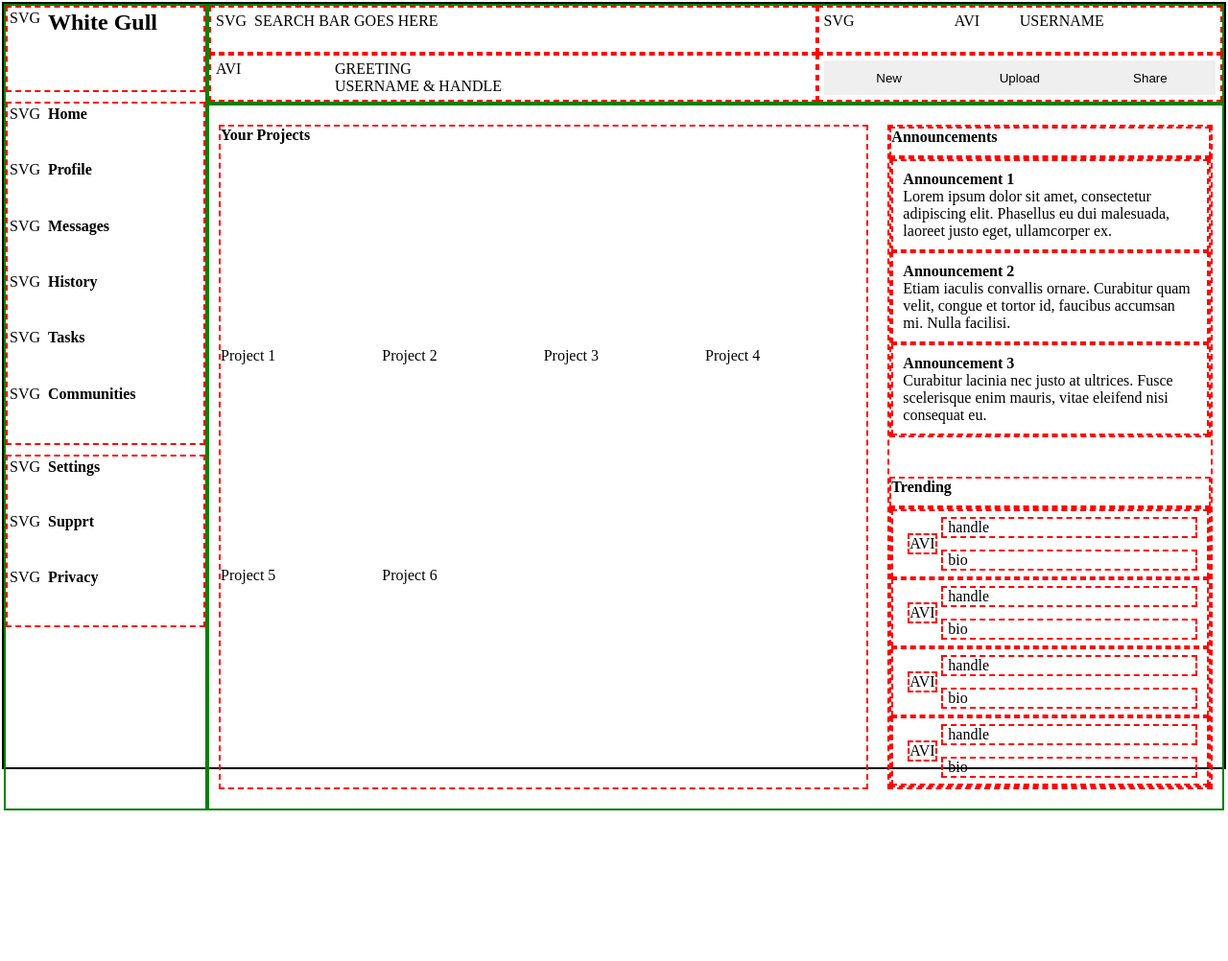
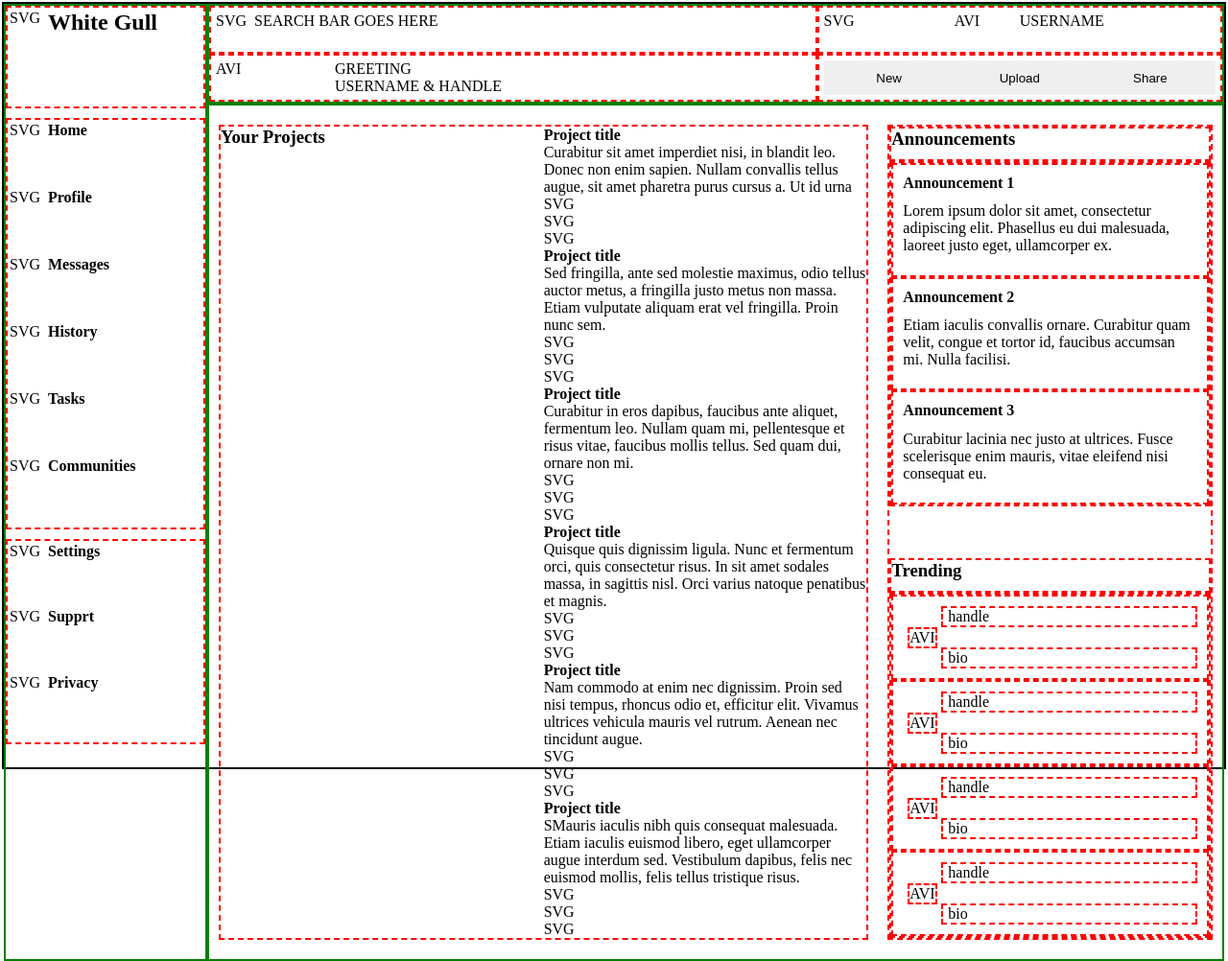
Before and after one commit to Semidime/odin-admin-page, a plain HTML site: page index.html in a window 1280 px wide. Shown: the whole page at 96% size. Before the commit the page ends 845 px from the top, so only its background shows below. Drawn offline with Linux system fonts and the light colour scheme.

Commit message:
content: adds Project child elements.

```diff
--- a/index.html
+++ b/index.html
@@ -79,17 +79,87 @@
     </div>
     <div class="main">
         <div class="main-section1">
-            <h4>Your Projects</h4>
-            <div class="project-card">Project 1</div>
-            <div class="project-card">Project 2</div>
-            <div class="project-card">Project 3</div>
-            <div class="project-card">Project 4</div>
-            <div class="project-card">Project 5</div>
-            <div class="project-card">Project 6</div>
+            <div class="project-heading">
+                <h3>Your Projects</h3>
+            </div>
+            <div class="project-card-group">
+                <div class="project-card">
+                    <div class="project-name">
+                        <h4>Project title</h4>
+                    </div>
+                    <div class="project-text">Curabitur sit amet imperdiet nisi, in blandit leo. Donec non enim sapien.
+                        Nullam convallis tellus augue, sit amet pharetra purus cursus a. Ut id urna</div>
+                    <div class="project-icon-group">
+                        <div class="project-icon1">SVG</div>
+                        <div class="project-icon2">SVG</div>
+                        <div class="project-icon3">SVG</div>
+                    </div>
+                </div>
+                <div class="project-card">
+                    <div class="project-name">
+                        <h4>Project title</h4>
+                    </div>
+                    <div class="project-text">Sed fringilla, ante sed molestie maximus, odio tellus auctor metus,
+                        a fringilla justo metus non massa. Etiam vulputate aliquam erat vel fringilla. Proin nunc sem.</div>
+                    <div class="project-icon-group">
+                        <div class="project-icon1">SVG</div>
+                        <div class="project-icon2">SVG</div>
+                        <div class="project-icon3">SVG</div>
+                    </div>
+                </div>
+                <div class="project-card">
+                    <div class="project-name">
+                        <h4>Project title</h4>
+                    </div>
+                    <div class="project-text">Curabitur in eros dapibus, faucibus ante aliquet, fermentum leo.
+                        Nullam quam mi, pellentesque et risus vitae, faucibus mollis tellus. Sed quam dui, ornare non mi.</div>
+                    <div class="project-icon-group">
+                        <div class="project-icon1">SVG</div>
+                        <div class="project-icon2">SVG</div>
+                        <div class="project-icon3">SVG</div>
+                    </div>
+                </div>
+                <div class="project-card">
+                    <div class="project-name">
+                        <h4>Project title</h4>
+                    </div>
+                    <div class="project-text">Quisque quis dignissim ligula. Nunc et fermentum orci, quis consectetur risus.
+                        In sit amet sodales massa, in sagittis nisl. Orci varius natoque penatibus et magnis.</div>
+                    <div class="project-icon-group">
+                        <div class="project-icon1">SVG</div>
+                        <div class="project-icon2">SVG</div>
+                        <div class="project-icon3">SVG</div>
+                    </div>
+                </div>
+                <div class="project-card">
+                    <div class="project-name">
+                        <h4>Project title</h4>
+                    </div>
+                    <div class="project-text">Nam commodo at enim nec dignissim. Proin sed nisi tempus,
+                        rhoncus odio et, efficitur elit. Vivamus ultrices vehicula mauris vel rutrum. Aenean nec tincidunt augue.</div>
+                    <div class="project-icon-group">
+                        <div class="project-icon1">SVG</div>
+                        <div class="project-icon2">SVG</div>
+                        <div class="project-icon3">SVG</div>
+                    </div>
+                </div>
+                <div class="project-card">
+                    <div class="project-name">
+                        <h4>Project title</h4>
+                    </div>
+                    <div class="project-text">SMauris iaculis nibh quis consequat malesuada. Etiam iaculis euismod libero,
+                        eget ullamcorper augue interdum sed. Vestibulum dapibus, felis nec euismod mollis, felis tellus tristique risus.</div>
+                    <div class="project-icon-group">
+                        <div class="project-icon1">SVG</div>
+                        <div class="project-icon2">SVG</div>
+                        <div class="project-icon3">SVG</div>
+                    </div>
+                </div>
+            </div>
         </div>
         <div class="main-section2">
             <div class="announcement-heading">
-                <h4>Announcements</h4>
+                <h3>Announcements</h3>
             </div>
             <div class="announcement-wrapper">
                 <div class="announcement-group">
@@ -115,7 +185,7 @@
                 </div>
             </div>
             <div class="trend-heading">
-                <h4>Trending</h4>
+                <h3>Trending</h3>
             </div>
             <div class="trend-wrapper">
                 <div class="trend-group">
```
